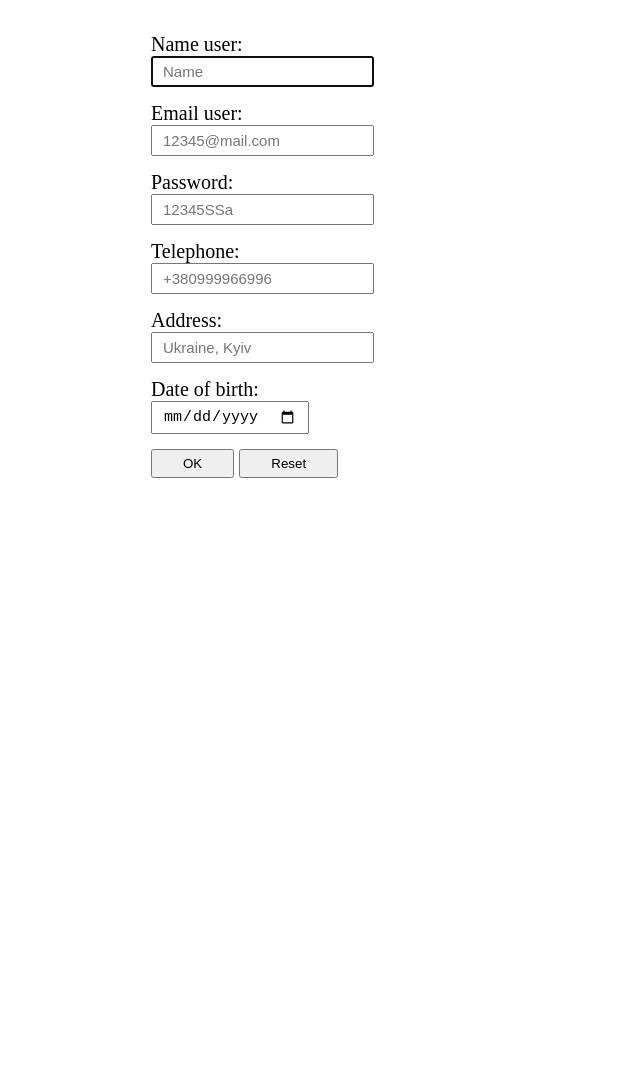
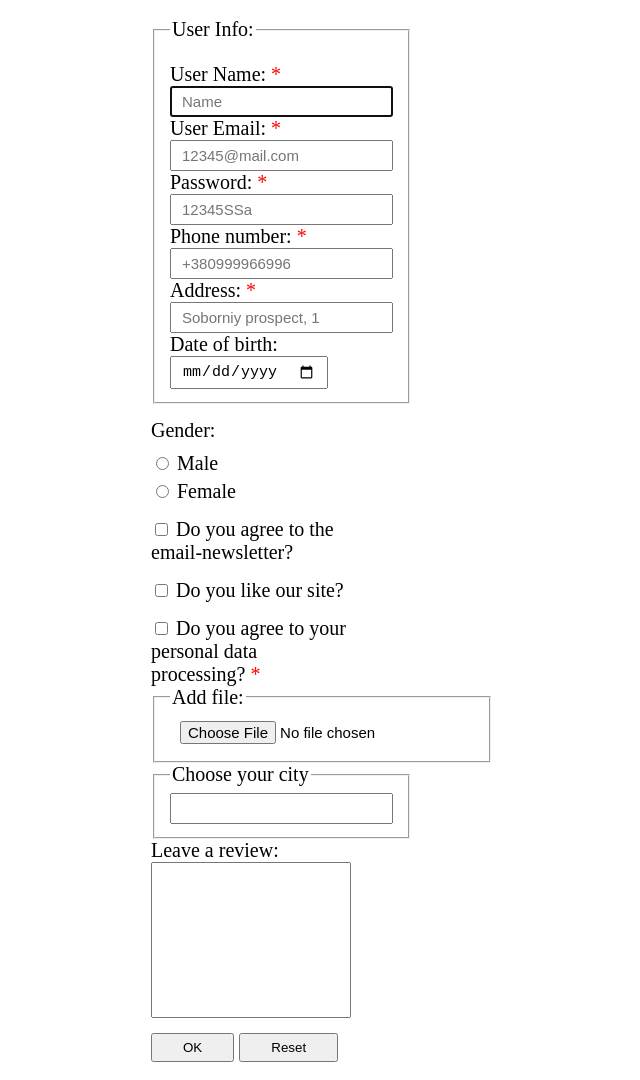
Before and after one commit to GK-Sabina/FM2023-1-project-form_label, a plain HTML site: page index.html in a window 1280 px wide. Shown: the whole page, without its empty margins (389-1029 px from the left). Before the commit the page ends 800 px from the top, so only its background shows below. Drawn offline with Linux system fonts and the light colour scheme.

Commit message:
Add fieldset, textarea, input list, input checkbox

```diff
--- a/assets/css/style.css
+++ b/assets/css/style.css
@@ -10,6 +10,13 @@ body{
     width: 200px;
     max-width: 300px;
 }
+
+/* .info-user{
+    display: flex;
+    flex-direction: column;
+    width: 200px;
+    max-width: 300px;
+} */
 label{
     margin-top: 15px;
 }
@@ -23,3 +30,19 @@ div{
 .button{
     padding: 5px 30px;
 }
+h2{
+    font-size: 20px;
+    font-weight: 100;
+    margin-top: 15px;
+    margin-bottom: 5px;
+}
+.gender{
+    margin-top: 5px;
+}
+.required::after{
+    content: "*";
+    color: red;
+}
+textarea{
+    resize: none;
+}
--- a/index.html
+++ b/index.html
@@ -8,35 +8,98 @@
 </head>
 <body>
     <form class="form" action="/text-direction" method="GET">
+     <fieldset>
+        <legend>User Info:</legend>
+        <div class="info-user">
         <label>
-            Name user:
-            <input type="text" placeholder="Name" name="name" autofocus>
+            User Name: <span class="required"></span>
+            <input type="text" placeholder="Name" name="name" autofocus required>
         </label>
 
         <label>
-            Email user:
-            <input type="email" placeholder="12345@mail.com" name="email" pattern="[^@ \t\r\n]+@[^@ \t\r\n]+\.[^@ \t\r\n]+">
+            User Email: <span class="required"></span>
+            <input type="email" placeholder="12345@mail.com" name="email" pattern="[^@ \t\r\n]+@[^@ \t\r\n]+\.[^@ \t\r\n]+" required>
         </label>
 
         <label>
-            Password:
-            <input type="password" placeholder="12345SSa" name="password" pattern="^(?=.*?[A-Z])(?=.*?[a-z])(?=.*?[0-9])(?=.*?[#?!@$ %^&*-]).{8,}$">
+            Password: <span class="required"></span>
+            <input type="password" placeholder="12345SSa" name="password" required>
         </label>
 
         <label>
-            Telephone:
-            <input type="tel" placeholder="+380999966996" name="tel">
+            Phone number: <span class="required"></span>
+            <input type="tel" placeholder="+380999966996" name="tel" required>
         </label>
 
         <label>
-            Address:
-            <input type="text" placeholder="Ukraine, Kyiv" name="address">
+            Address: <span class="required"></span>
+            <input type="text" placeholder="Soborniy prospect, 1" name="address" required>
         </label>
 
         <label>
             Date of birth:
             <input type="date" placeholder="01.01.1990" name="date">
         </label>
+
+        </div>
+        </fieldset>
+
+        <h2>Gender:</h2>
+        <label class="gender">
+            <input type="radio" value="Male" name="gender"> Male
+        </label>
+        <label class="gender">
+            <input type="radio" value="Female" name="gender"> Female
+        </label>
+
+        <label class="checkbox">
+            <input type="checkbox" name="isSubscribed">
+            Do you agree to the email-newsletter?
+        </label>
+
+        <label class="checkbox">
+            <input type="checkbox" name="isLike">
+            Do you like our site?
+        </label>
+
+        <label class="checkbox">
+            <input type="checkbox" name="isAgree" required>
+            Do you agree to your personal data processing?
+            <span class="required"></span>
+        </label>
+
+        <fieldset>
+            <legend>Add file:</legend>
+            <input type="file" name="file">
+        </fieldset>
+
+        <!-- <fieldset>
+            <legend>Choose your city</legend>
+            <select name="city">
+                <option value="Kyiv">Kyiv</option>
+             <optgroup label="Dnipropetrovska obl.">
+                <option value="Dnipro">Dnipro</option>
+                <option value="Pavlograd">Pavlograd</option>
+                <option value="Kryvyi Rig">Kryvyi Rig</option>
+            </optgroup>
+                <option value="Kharkiv">Kharkiv</option>
+            </select>
+        </fieldset> -->
+
+        <fieldset>
+            <legend>Choose your city</legend>
+            <input type="text" name="city" list="city-list">
+        <datalist id="city-list">
+            <option value="Kyiv">Kyiv</option>
+            <option value="Dnipro">Dnipro</option>
+            <option value="Pavlograd">Pavlograd</option>
+            <option value="Kryvyi Rig">Kryvyi Rig</option>
+            <option value="Kharkiv">Kharkiv</option>
+        </datalist>
+        </fieldset>
+        Leave a review:
+        <textarea name="text" cols="10" rows="10" maxlength="20"></textarea>
+
         <div>
         <button class="button" type="submit">OK</button>
         <button class="button" type="reset">Reset</button>
```
